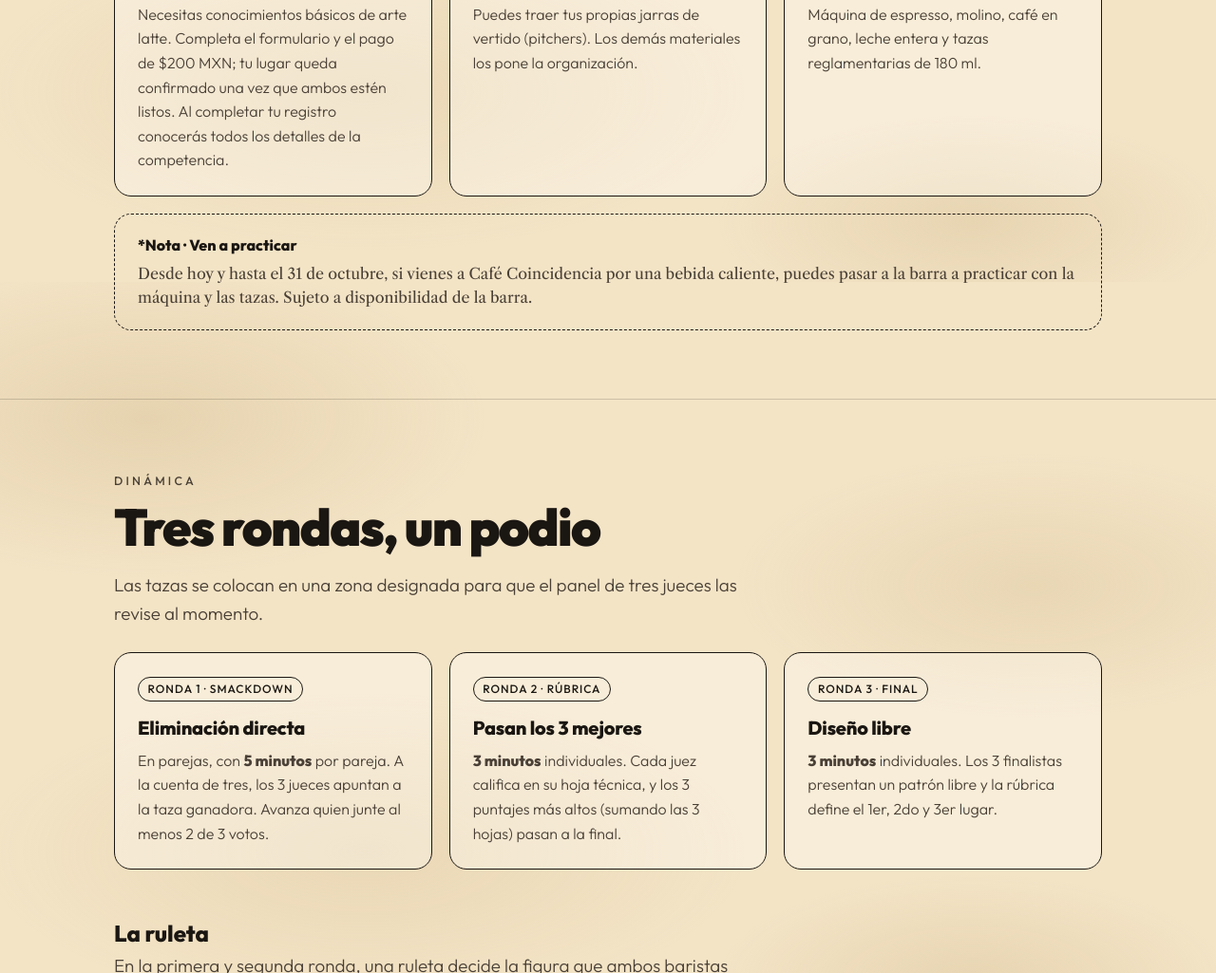
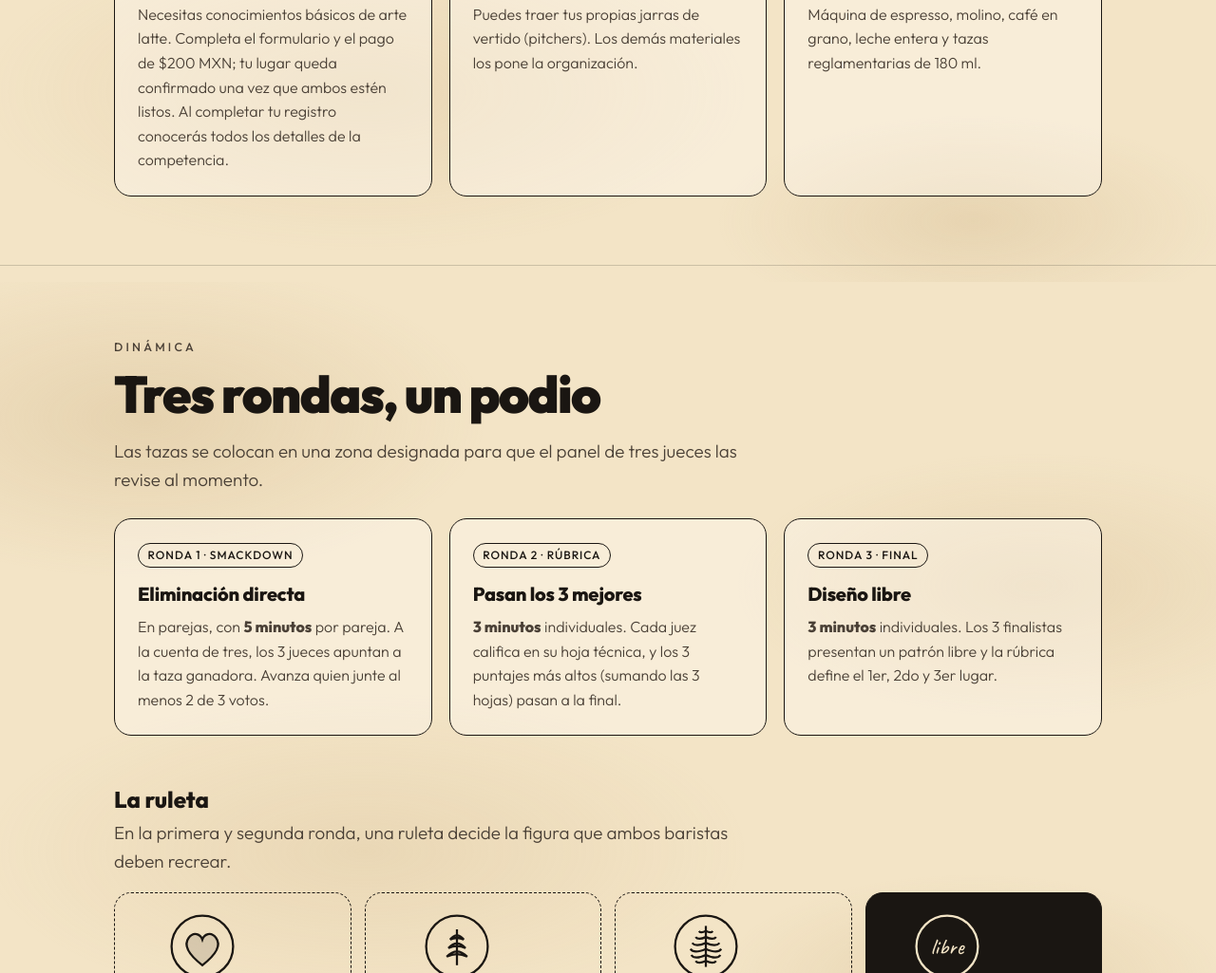
Before and after one commit to agnux7/arte-latte-cuerna, a plain HTML site: page index.html in a window 1280 px wide. Shown: the part 2103-3128 px from the top of the page at 95% size. Drawn offline with nearby package versions, Linux system fonts and the light colour scheme.

Commit message:
Quita la nota de práctica en Requisitos
Co-Authored-By: Claude Opus 5.5 <noreply@anthropic.com>

```diff
--- a/index.html
+++ b/index.html
@@ -116,16 +116,13 @@
   .info .v{font-size:1.15rem;font-weight:500;margin-top:6px;line-height:1.35}
   @media (max-width:760px){.info{grid-template-columns:1fr}.info>div{border-right:0;border-bottom:1.5px solid var(--ink)}.info>div:last-child{border-bottom:0}}
 
-  /* fee + note */
+  /* fee */
   .fee{display:grid;grid-template-columns:repeat(3,1fr);gap:18px;margin-top:26px}
   .fee>div{background:rgba(196,160,104,.28);color:var(--ink);border:1.5px solid var(--ink);border-radius:18px;padding:20px 24px}
   .fee .k{font-size:.75rem;letter-spacing:.2em;text-transform:uppercase;color:var(--ink-soft);font-weight:500}
   .fee .v{font-weight:900;font-size:clamp(1.8rem,4vw,2.4rem);letter-spacing:-.02em;line-height:1.1;margin-top:4px}
   .fee small{font-size:.45em;font-weight:500;letter-spacing:.05em}
   @media (max-width:760px){.fee{grid-template-columns:1fr 1fr}.fee>div:first-child{grid-column:1/-1}}
-  .note{margin-top:18px;border:1.5px dashed var(--ink);border-radius:18px;padding:20px 24px;font-family:var(--serif)}
-  .note-k{font-family:var(--sans);font-weight:800;display:block;margin-bottom:4px}
-  .note p{color:var(--ink-soft)}
 
   /* roulette */
   .figs{display:flex;gap:14px;flex-wrap:wrap;margin-top:18px}
@@ -260,11 +257,6 @@
         <h3>Lo que te damos</h3>
         <p>Máquina de espresso, molino, café en grano, leche entera y tazas reglamentarias de 180 ml.</p>
       </div>
-    </div>
-
-    <div class="note">
-      <span class="note-k">*Nota · Ven a practicar</span>
-      <p>Desde hoy y hasta el 31 de octubre, si vienes a Café Coincidencia por una bebida caliente, puedes pasar a la barra a practicar con la máquina y las tazas. Sujeto a disponibilidad de la barra.</p>
     </div>
   </div>
 </section>
```
